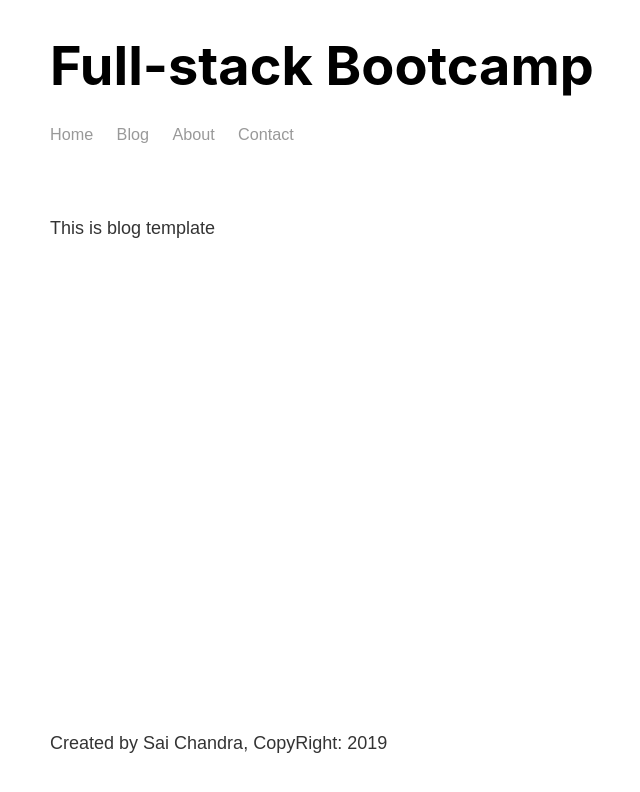
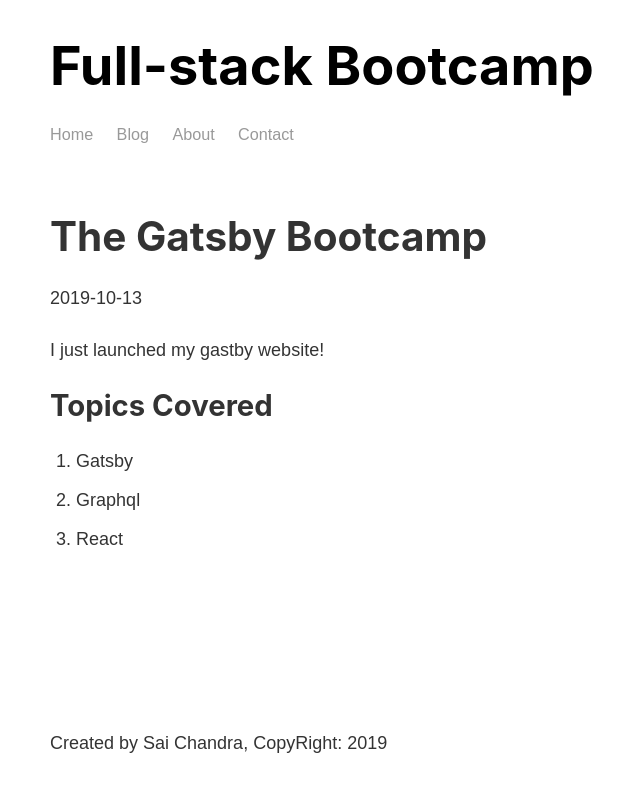
Before and after one commit to SaiChandra2896/Gatsbyjs-, a Gatsby site: page /blog/gatsby in a window 1280 px wide. Shown: the whole page, without its empty margins (233-873 px from the left). Built offline with nearby package versions, Linux system fonts and the light colour scheme; Gatsby itself is replaced by a stand-in of ours.

Commit message:
display content from .md files on dynamic pages

```diff
--- a/src/templates/blog.js
+++ b/src/templates/blog.js
@@ -1,7 +1,30 @@
 import React from "react"
+import { graphql } from "gatsby" //we dont need useStaticQuery as in blog.js as it is template
+
 import Layout from "../components/layout"
-const Blog = () => {
-  return <Layout>This is blog template</Layout>
+
+export const query = graphql`
+  query($slug: String!) {
+    markdownRemark(fields: { slug: { eq: $slug } }) {
+      frontmatter {
+        title
+        date
+      }
+      html
+    }
+  }
+`
+//the data of that query is passed as prop to the component
+const Blog = props => {
+  return (
+    <Layout>
+      <h1>{props.data.markdownRemark.frontmatter.title}</h1>
+      <p>{props.data.markdownRemark.frontmatter.date}</p>
+      <div
+        dangerouslySetInnerHTML={{ __html: props.data.markdownRemark.html }}
+      ></div>
+    </Layout>
+  )
 }
 
 export default Blog
```
